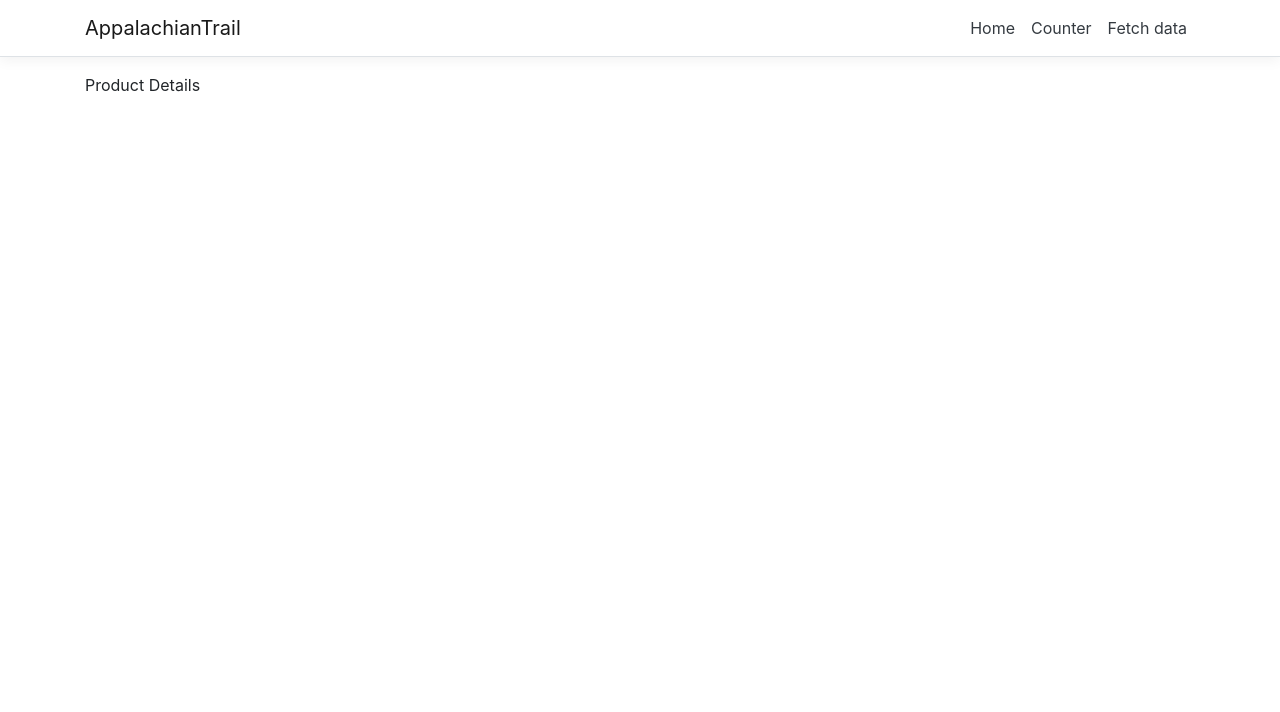
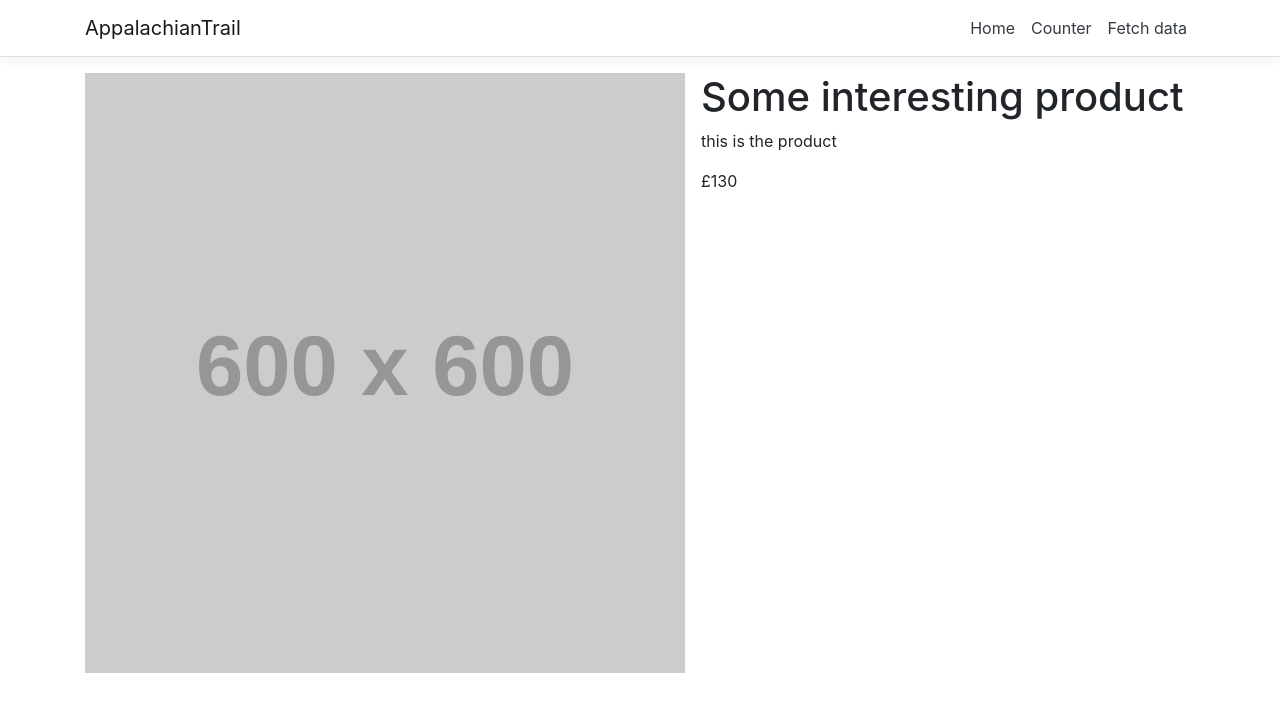
Before and after one commit to Datauser001/AppalachianTrail, a React (Create React App) app in the folder AppalachianTrail/ClientApp/: page /product/details in a window 1280 px wide. Shown: the top 712 px of the page. Built offline with nearby package versions, Linux system fonts and the light colour scheme.

Commit message:
Added Product Details Page

```diff
--- a/AppalachianTrail/ClientApp/src/components/ProductDetails.js
+++ b/AppalachianTrail/ClientApp/src/components/ProductDetails.js
@@ -1,9 +1,26 @@
-import React, { Component } from "react"
-
+import React, { Component } from 'react';
 
 export default class ProductDetails extends Component {
 
+    constructor(props) {
+        super(props);
+
+        this.state = { name: 'Some interesting product', description: 'this is the product', price: 130 };
+    }
+
     render() {
-        return <div>Product Details</div>
+        return <div className="row">
+            <div className="col-12">
+                <div className="media">
+                    <img src="https://via.placeholder.com/600" className="mr-3" alt="Product" />
+                    <div className="media-body">
+                        <h1>{this.state.name}</h1>
+                        <p>{this.state.description}</p>
+                        <p>£{this.state.price}</p>
+                    </div>
+                </div>
+            </div>
+        </div>
     }
+
 }
```
